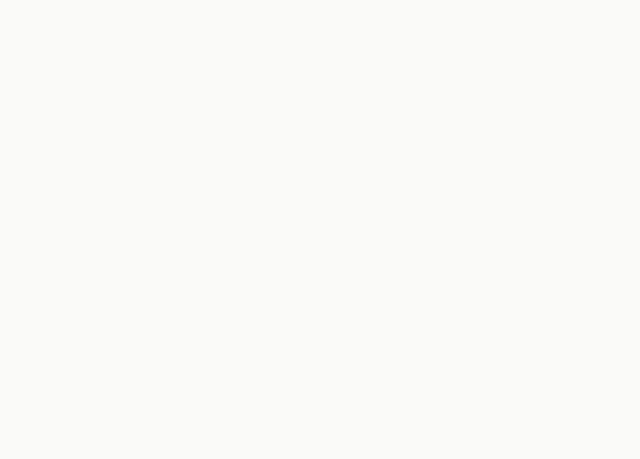
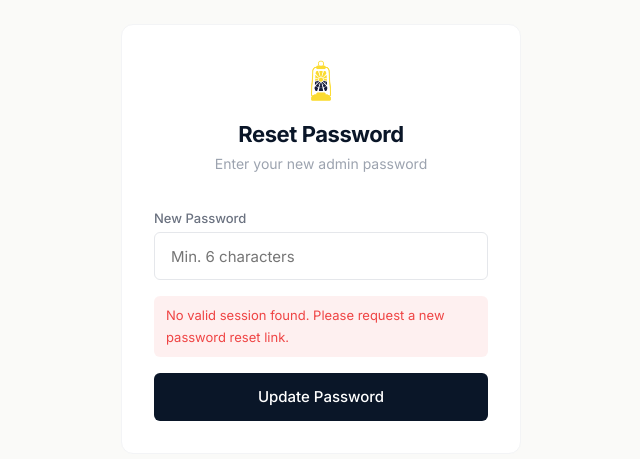
Before and after one commit to loyd000/Lampara, a React (Vite) app: page /reset-password in a window 1280 px wide. Before the commit this address had no page. Shown: the part 161-620 px from the top of the page, without its empty margins (319-959 px from the left). Built offline with nearby package versions, Linux system fonts and the light colour scheme.

Commit message:
admin auth fix

```diff
--- a/src/App.jsx
+++ b/src/App.jsx
@@ -6,6 +6,7 @@ import Gallery from './pages/Gallery.jsx';
 import Schedule from './pages/Schedule.jsx';
 import Admin from './pages/Admin.jsx';
 import Attendance from './pages/Attendance.jsx';
+import ResetPassword from './pages/ResetPassword.jsx';
 
 export default function App() {
     return (
@@ -42,6 +43,7 @@ export default function App() {
                     }
                 />
                 <Route path="/admin" element={<Admin />} />
+                <Route path="/reset-password" element={<ResetPassword />} />
                 <Route path="/attendance" element={<Attendance />} />
             </Routes>
         </>
--- a/src/pages/Admin.jsx
+++ b/src/pages/Admin.jsx
@@ -47,9 +47,17 @@ function Login() {
         setError('');
         setSubmitting(true);
 
-        const { error } = await supabase.auth.signInWithPassword({ email, password });
-        if (error) setError(error.message);
-        setSubmitting(false);
+        const { error } = await supabase.auth.signInWithPassword({
+            email: email.trim(),
+            password
+        });
+
+        if (error) {
+            setError(error.message);
+            setSubmitting(false);
+        }
+        // If successful, the global onAuthStateChange listener in <Admin> will catch it
+        // and unmount this login component, so we don't need to do anything else here.
     };
 
     return (
--- /dev/null
+++ b/src/pages/ResetPassword.jsx
@@ -0,0 +1,84 @@
+import { useState, useEffect } from 'react';
+import { supabase } from '../lib/supabase.js';
+import { useNavigate } from 'react-router-dom';
+import './Admin.css'; // Re-use admin styling
+
+export default function ResetPassword() {
+    const [password, setPassword] = useState('');
+    const [loading, setLoading] = useState(false);
+    const [error, setError] = useState('');
+    const [success, setSuccess] = useState(false);
+    const navigate = useNavigate();
+
+    // Verify if we actually have a session to update
+    useEffect(() => {
+        supabase.auth.getSession().then(({ data: { session } }) => {
+            if (!session) {
+                setError('No valid session found. Please request a new password reset link.');
+            }
+        });
+    }, []);
+
+    const handleUpdate = async (e) => {
+        e.preventDefault();
+        setLoading(true);
+        setError('');
+
+        const { error } = await supabase.auth.updateUser({
+            password: password
+        });
+
+        if (error) {
+            setError(error.message);
+        } else {
+            setSuccess(true);
+            setTimeout(() => navigate('/admin'), 2000);
+        }
+        setLoading(false);
+    };
+
+    return (
+        <div className="admin-login">
+            <div className="admin-login__card">
+                <div className="admin-login__header">
+                    <img src="/assets/logo.png" alt="Lampara" className="admin-login__logo" />
+                    <h1>Reset Password</h1>
+                    <p>Enter your new admin password</p>
+                </div>
+
+                {success ? (
+                    <div style={{ textAlign: 'center', padding: '1rem', color: 'var(--navy)' }}>
+                        <p style={{ fontWeight: 500 }}>✅ Password successfully updated!</p>
+                        <p style={{ fontSize: '0.9rem', opacity: 0.8, marginTop: '0.5rem' }}>Redirecting to login...</p>
+                    </div>
+                ) : (
+                    <form onSubmit={handleUpdate} className="admin-login__form">
+                        <div className="admin-field">
+                            <label htmlFor="new-password">New Password</label>
+                            <input
+                                type="password"
+                                id="new-password"
+                                value={password}
+                                onChange={(e) => setPassword(e.target.value)}
+                                required
+                                minLength={6}
+                                placeholder="Min. 6 characters"
+                            />
+                        </div>
+
+                        {error && <p className="admin-error">{error}</p>}
+
+                        <button
+                            type="submit"
+                            className="btn btn-primary"
+                            style={{ width: '100%' }}
+                            disabled={loading || !password}
+                        >
+                            {loading ? 'Updating...' : 'Update Password'}
+                        </button>
+                    </form>
+                )}
+            </div>
+        </div>
+    );
+}
```
